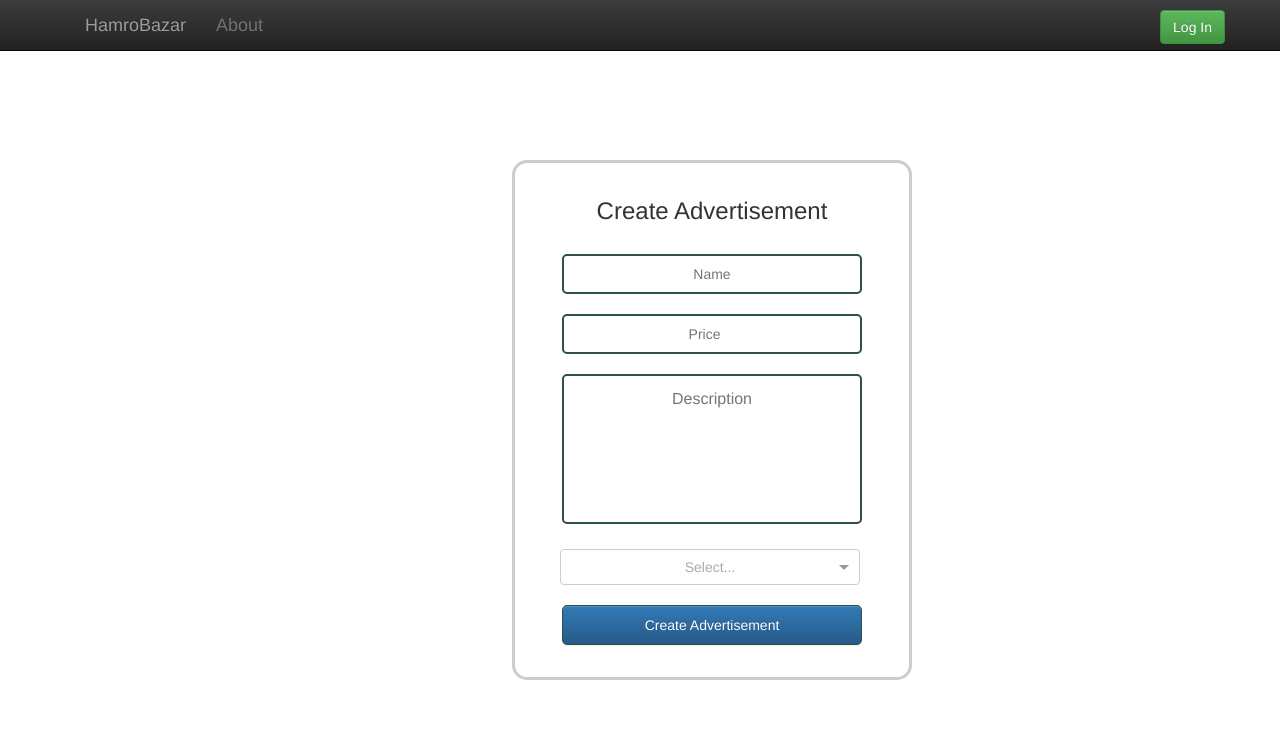
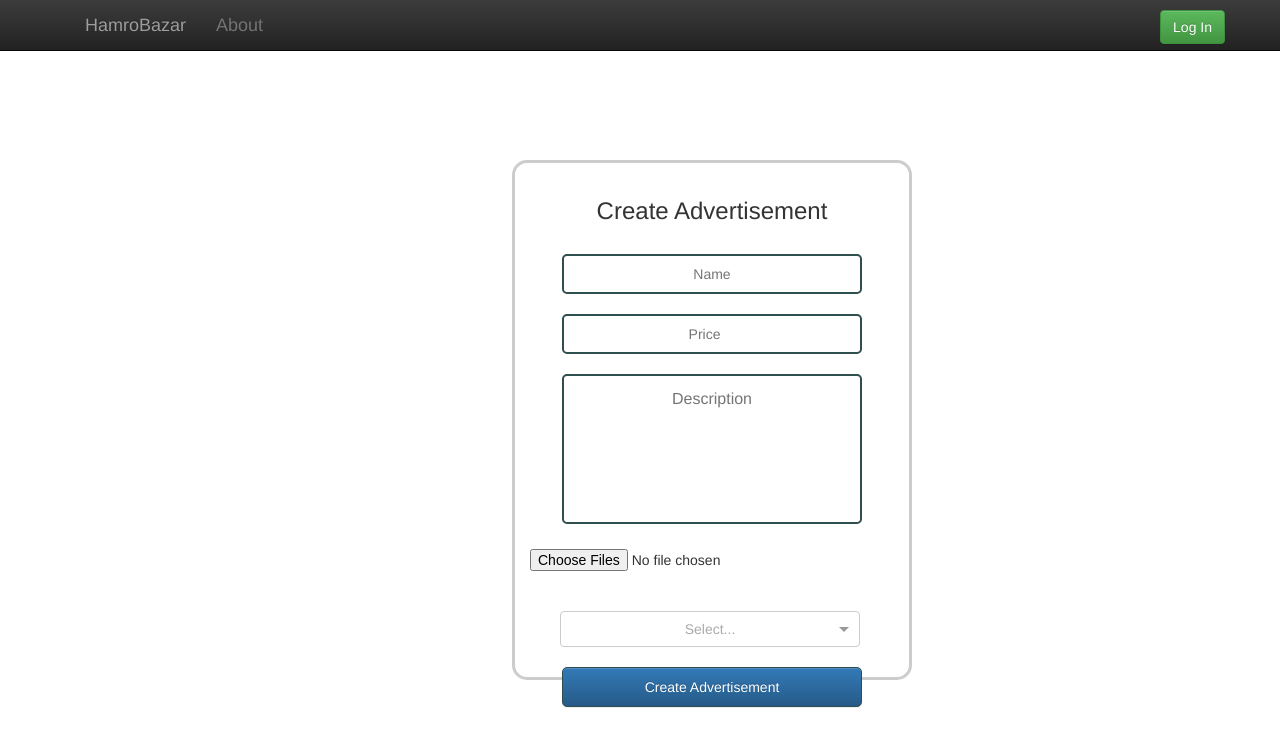
Before and after one commit to skjo0c/hamrobazar-front, a React (Create React App) app: page /createAd in a window 1280 px wide. Shown: the top 746 px of the page. Built offline with nearby package versions, Linux system fonts and the light colour scheme; no server answers.

Commit message:
category listed

```diff
--- a/src/components/Category_ads.js
+++ b/src/components/Category_ads.js
@@ -38,6 +38,25 @@ export default class Category_ads extends Component{
 		});
 	}
 
+    componentWillReceiveProps(props) {
+        const location = props.match.params.id;
+        axios.get('http://localhost:3000/api/v1/advertisements?category_id=' + location)
+        .then((response)=>{
+            this.setState({advertisements: response.data.data });
+        })
+        .catch(function(error){
+            console.log(error);
+        });
+
+        axios.get('http://localhost:3000/api/v1/categorys.json')
+        .then((response) => {
+          this.setState({categorys: response.data.data});
+        })
+        .catch(function (error) {
+          console.log(error);
+        });
+    }
+
 	render(){
 		let advertisements = this.state.advertisements;
 		let categorys = this.state.categorys;
--- a/src/components/createAd.js
+++ b/src/components/createAd.js
@@ -14,6 +14,7 @@ export default class createAd extends Component{
 			price: '',
 			description: '',
 	      	selected_value: "one",
+	      	picture_data: [],
 	      	tags: [],
 	      	category: [],
 	      	options: [
@@ -36,15 +37,20 @@ export default class createAd extends Component{
 		this.setState({description: event.target.value})
 	}
 
+	handleImage(event){
+		this.setState({picture_data: event.target.files[0]})
+	}
+
 	createAdvertisement(event){
 		event.preventDefault();
 		let name = this.state.name;
 		let price = this.state.price;
 		let description = this.state.description;
+		let picture_data = this.state.picture_data;
 		let category = this.state.category;
 		let category_id = category.map(function(request){return request.value})
 		axios.defaults.headers['Authorization'] = localStorage.getItem('token');
-	    axios.post('http://localhost:3000/api/v1/advertisements', {name: name, price: price, description: description, category_id: category_id})
+	    axios.post('http://localhost:3000/api/v1/advertisements', {name: name, price: price, description: description, picture_data: picture_data, category_id: category_id})
 	    .then((response) => {
 	      window.location = '/'
 	    })
@@ -68,13 +74,15 @@ export default class createAd extends Component{
     }
 		return(
 			<div className="createAd-form">
-				<form onSubmit = {this.createAdvertisement}>
+				<form encType='multipart/form-data' onSubmit = {this.createAdvertisement}>
 					<h3 className="log-name">Create Advertisement</h3>
 					<input type = "text" className= "create-form" value={this.state.name} onChange = {this.handlenameChange.bind(this)} placeholder = "Name"/>
 					<br/><br/>
 					<input type = "number" className= "create-form" value={this.state.price} onChange = {this.handlepriceChange.bind(this)} placeholder = "Price"/>
 					<br/><br/>
 					<textarea className= "form-description" value={this.state.description} onChange = {this.handledescriptionChange.bind(this)} placeholder = "Description"/>
+					<br/><br/>
+					<input type = "file" onChange={this.handleImage.bind(this)} multiple />
 					<br/><br/>
 			        <Select.Async
 			        	className = "category_select"
```
